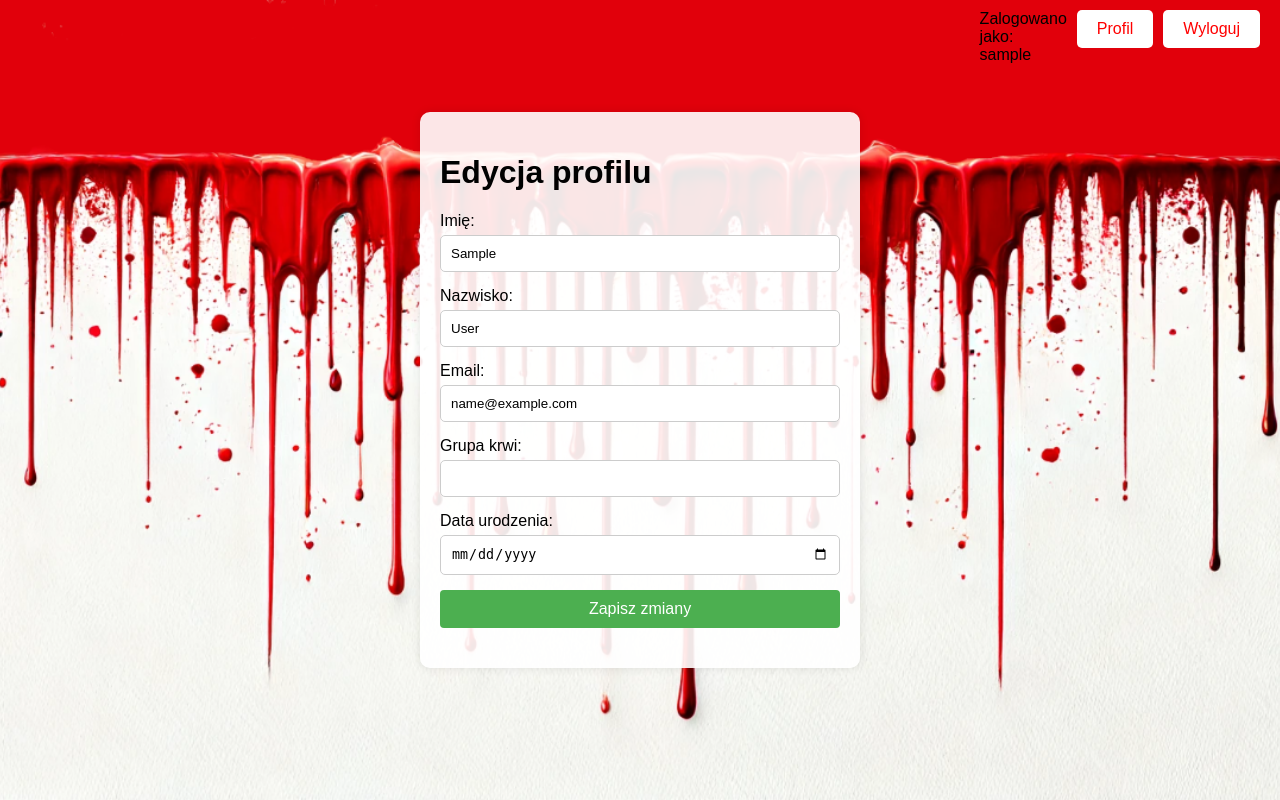
After one commit to Hubert240/Blood_donors, a Django app: template blood_donors/medicine/templates/edit_profile.html in a window 1280 px wide. The commit adds this page. Run offline with Django 5.2, Linux system fonts and the light colour scheme; the template is opened without the code that fills it, so the values that code supplies are empty; the visitor is signed in with stand-in values (Sample User, id 1).

Commit message:
zmiany edycji

```diff
--- a/blood_donors/medicine/static/css/signup.css
+++ b/blood_donors/medicine/static/css/signup.css
@@ -16,9 +16,13 @@ body {
     box-shadow: 0 0 10px rgba(0, 0, 0, 0.1);
     max-width: 400px;
     width: 100%;
-    position: relative;
+    margin-bottom: 20px; /* Adds spacing between the sections */
 }
 
+.profile-section {
+    margin-bottom: 20px;
+
+}
 .top-right {
     position: absolute;
     top: 10px;
--- /dev/null
+++ b/blood_donors/medicine/templates/edit_profile.html
@@ -0,0 +1,58 @@
+{%load static%}
+<!DOCTYPE html>
+<html lang="en">
+<head>
+    <meta charset="UTF-8">
+    <title>Edycja profilu</title>
+    <link rel="stylesheet" href="{% static 'css/signup.css' %}">
+</head>
+<body>
+
+<div class="top-right">
+    <ul class="nav-list">
+        <a href="/">
+            <img src="{% static 'images/logo1.png' %}" alt="Logo" class="logo">
+        </a>
+        {% if user.is_authenticated %}
+            <li class="nav-item">Zalogowano jako:  {{ user.username }}</li>
+            <li class="nav-item"><a href="/profile" class="btn btn-danger">Profil</a></li>
+            <li class="nav-item"><a href="/signout" class="btn btn-primary">Wyloguj</a></li>
+        {% else %}
+            <li class="nav-item"><a href="/signin" class="btn btn-primary">Logowanie</a></li>
+            <li class="nav-item"><a href="/signup" class="btn btn-primary">Rejestracja</a></li>
+        {% endif %}
+    </ul>
+</div>
+
+<div class="container">
+    <div class="profile-section">
+        <h1>Edycja profilu</h1>
+        <form method="post">
+            {% csrf_token %}
+            <div class="form-group">
+                <label for="id_first_name">Imię:</label>
+                <input type="text" id="id_first_name" name="first_name" value="{{ user.first_name }}" required>
+            </div>
+            <div class="form-group">
+                <label for="id_last_name">Nazwisko:</label>
+                <input type="text" id="id_last_name" name="last_name" value="{{ user.last_name }}" required>
+            </div>
+            <div class="form-group">
+                <label for="id_email">Email:</label>
+                <input type="email" id="id_email" name="email" value="{{ user.email }}" required>
+            </div>
+            <div class="form-group">
+                <label for="id_blood_group">Grupa krwi:</label>
+                <input type="text" id="id_blood_group" name="blood_group" value="{{ profile.blood_group }}">
+            </div>
+            <div class="form-group">
+                <label for="id_birthday">Data urodzenia:</label>
+                <input type="date" id="id_birthday" name="birthday" value="{{ profile.birthday }}">
+            </div>
+            <button type="submit" class="btn btn-success">Zapisz zmiany</button>
+        </form>
+    </div>
+</div>
+
+</body>
+</html>
--- a/blood_donors/medicine/templates/login.html
+++ b/blood_donors/medicine/templates/login.html
@@ -3,7 +3,7 @@
 <html lang="en">
 <head>
     <meta charset="UTF-8">
-    <title>Signup</title>
+    <title>Logowanie</title>
     <link rel="stylesheet" href="{% static 'css/signup.css' %}">
 </head>
 <body>
--- a/blood_donors/medicine/templates/signup.html
+++ b/blood_donors/medicine/templates/signup.html
@@ -3,7 +3,7 @@
 <html lang="en">
 <head>
     <meta charset="UTF-8">
-    <title>Signup</title>
+    <title>Rejestracja</title>
     <link rel="stylesheet" href="{% static 'css/signup.css' %}">
 </head>
 <body>
--- a/blood_donors/medicine/urls.py
+++ b/blood_donors/medicine/urls.py
@@ -6,5 +6,6 @@ urlpatterns = [
     path('signout/', views.signout, name='signout'),
     path('signup/', views.signup, name='signup'),
     path('profile/', views.profile, name='profile'),
+    path('edit_profile/', views.edit_profile, name='edit_profile'),
 
 ]
```
Also changed, not shown: other parts of blood_donors/medicine/static/css/signup.css (+37 -0 lines), blood_donors/medicine/forms.py (+12 -0 lines), blood_donors/medicine/static/css/profile.css (deleted, +0 -61 lines), blood_donors/medicine/templates/profile.html (+5 -2 lines), blood_donors/medicine/views.py (+22 -1 lines).
